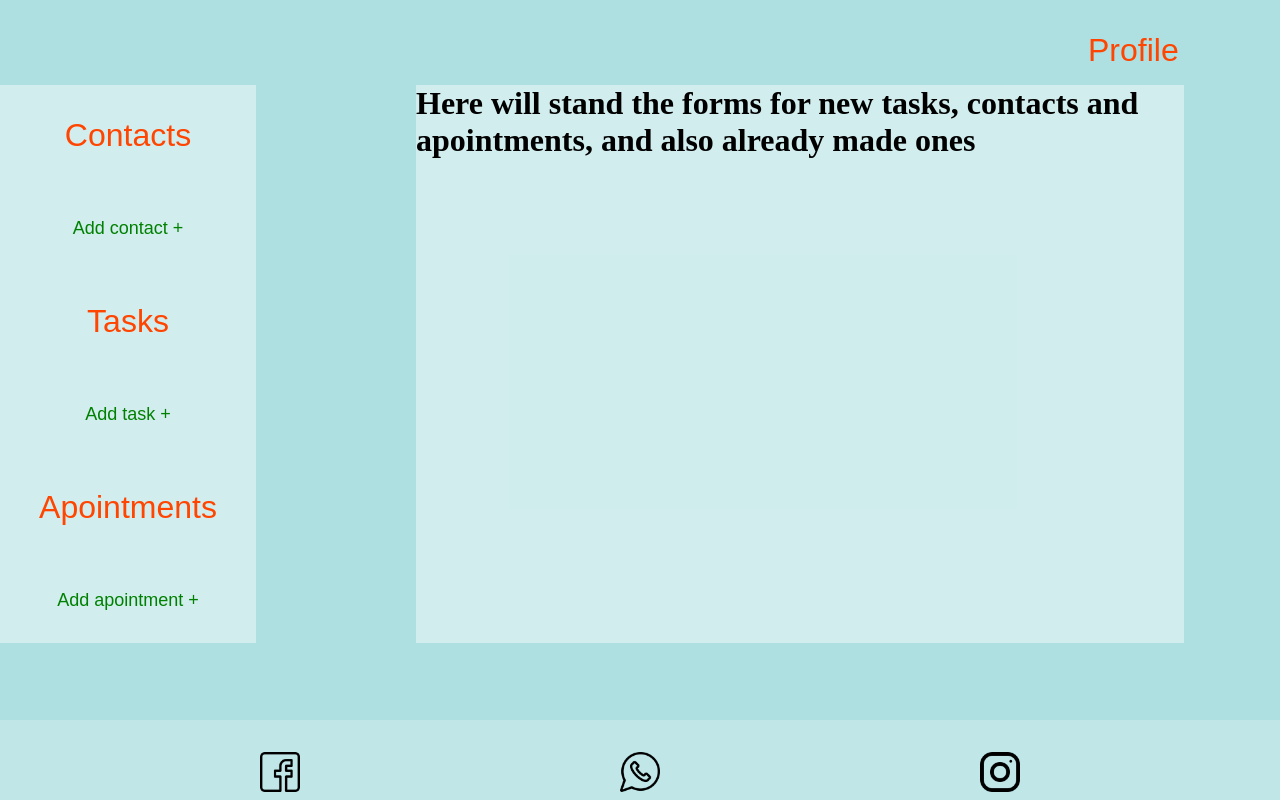
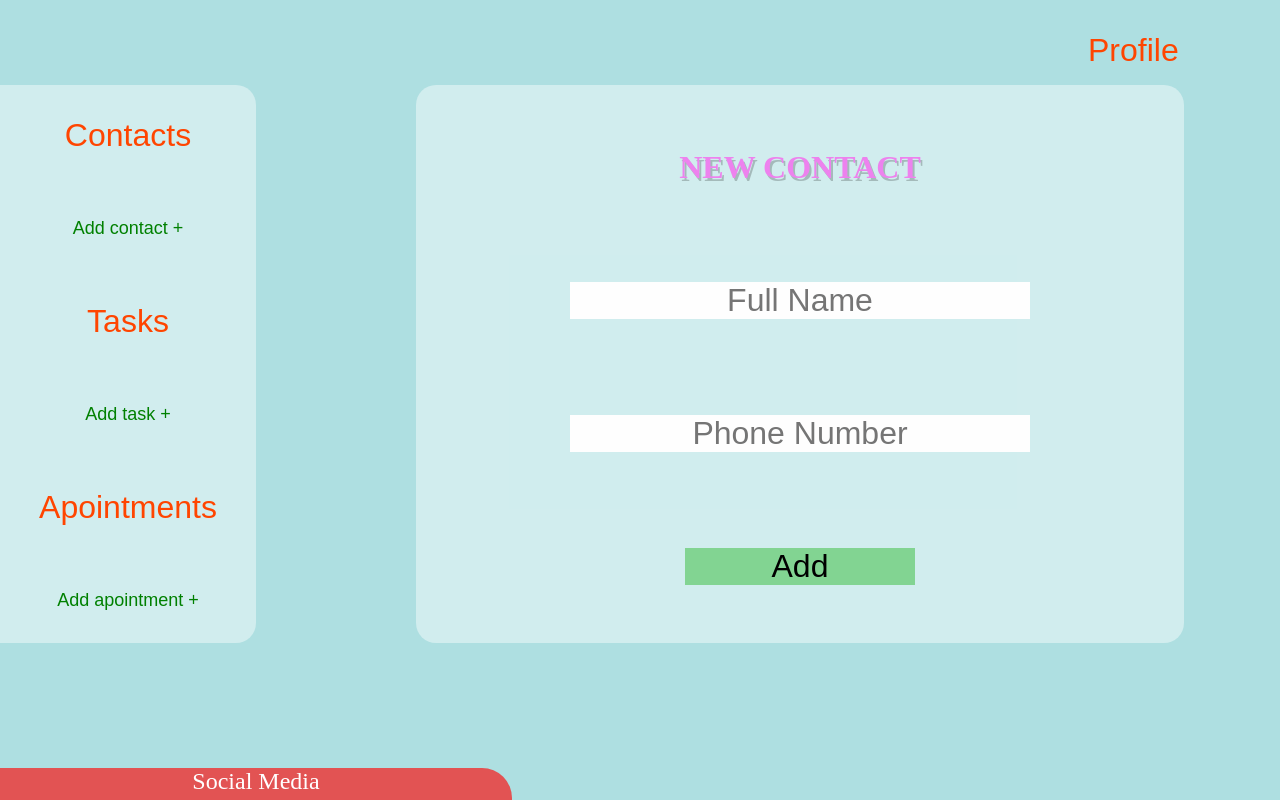
Before and after one commit to robadrian/Project-Agenda, a plain HTML site: page home.html in a window 1280 px wide. Both pictures are taken after a click on the button "Add contact +". Drawn offline with Linux system fonts and the light colour scheme.

Commit message:
Added some new styles, Add Contact Modal

```diff
--- /dev/null
+++ b/addTaskModal.js
@@ -0,0 +1,18 @@
+'use strict';
+
+let conatctModal = `
+    <div id='contactDiv'>
+        <h1 id='title'> NEW CONTACT </h1>
+        <input placeholder='Full Name' id='contactInputs'>
+        <input placeholder='Phone Number' id='contactInputs' type='number'>
+        <button id='addBtn'> Add </button>
+    </div>
+`
+
+function addContact () {
+    const container = document.getElementById('work-area');
+    const text = document.getElementById('desc');
+    container.insertAdjacentHTML("afterbegin" , conatctModal);
+    container.removeChild(text);
+    document.getElementById('addContact').disabled = true;
+}
--- /dev/null
+++ b/contactModalStyle.css
@@ -0,0 +1,57 @@
+#contactDiv {
+    display: flex;
+    flex-direction: column;
+    animation-name: contactInput;
+    animation-duration: 3s;
+    box-sizing: border-box;
+}
+
+@keyframes contactInput {
+    0% {
+        opacity: 0;
+    }
+    100% {
+        opacity: 1;
+    }
+}
+
+#title {
+    margin-left: auto;
+    margin-right: auto;
+    margin-top: 2em;
+    color: violet;
+    text-shadow: 2px 3px 0px #00000037;
+}
+
+#addBtn {
+    margin-top: 3em;
+    width: 30%;
+    margin-left: auto;
+    margin-right: auto;
+    font-size: xx-large;
+    border: none;
+    background-color: rgba(30, 180, 30, 0.441);
+}
+
+#contactInputs {
+    font-size: xx-large;
+    margin-top: 3em;
+    width: 60%;
+    text-align: center;
+    margin-left: auto;
+    margin-right: auto;
+    border-style: none;
+    outline: none;
+
+}
+
+input::-webkit-outer-spin-button,
+input::-webkit-inner-spin-button {
+  -webkit-appearance: none;
+  margin: 0;
+}
+
+/* Firefox */
+input[type=number] {
+  -moz-appearance: textfield;
+}
--- a/home.html
+++ b/home.html
@@ -5,7 +5,9 @@
     <meta http-equiv="X-UA-Compatible" content="IE=edge">
     <meta name="viewport" content="width=device-width, initial-scale=1.0">
     <link rel="icon" href="./pencil-308509_1280.png">
+    <link rel="stylesheet" href="./contactModalStyle.css">
     <link rel="stylesheet" href="./homeStyle.css">
+    <script src="./addTaskModal.js"></script>
     <title>Agenda / Home</title>
 </head>
 <body>
@@ -14,29 +16,30 @@
         <nav id="navigation">
             <div class="add-view">
                 <button class="view-btn">Contacts</button>
-                <button class="add-btn">Add contact +</button>
+                <button class="add-btn"  id="addContact" onclick="addContact()">Add contact +</button>
             </div>
             <div class="add-view">
                 <button class="view-btn">Tasks</button>
-                <button class="add-btn">Add task +</button>
+                <button class="add-btn" onclick="taskModal()">Add task +</button>
             </div>
             <div class="add-view">
                 <button class="view-btn">Apointments</button>
                 <button class="add-btn">Add apointment +</button>
             </div>
         </nav>
-        <div class="work-area">
-            <h1>Here will stand the forms for new tasks, contacts and apointments,
+        <div id="work-area">
+            <h1 id="desc">Here will stand the forms for new tasks, contacts and apointments,
                 and also already made ones
             </h1>
         </div>
     </main>
 
+
+
     <footer>
         <img src="./facebook.png" alt="" width="40px" height="40px">
         <img src="./whatsapp.png" alt="" width="40px" height="40px">
         <img src="./instagram.png" alt="" width="40px" height="40px">
-
     </footer>
 </body>
 </html>
--- a/homeStyle.css
+++ b/homeStyle.css
@@ -17,13 +17,16 @@ main {
     justify-content: space-between;
 }
 
-.work-area {
+#work-area {
+    border-radius: 20px;
     margin-top: 0;
     margin-right: 6em;
     background-color: rgba(255, 255, 255, 0.423);
     width: 60%;
 }
 #navigation {
+    border-top-right-radius: 20px;
+    border-bottom-right-radius: 20px;
     margin-top: 0;
     display: flex;
     flex-direction: column;
@@ -56,6 +59,8 @@ main {
 .view-btn:hover {
     cursor: pointer;
     color: brown;
+    background-color: white;
+    border-radius: 10px;
 }
 
 .add-btn:hover {
@@ -75,10 +80,17 @@ footer {
     position: fixed;
     display: flex;
     justify-content: center;
+    margin-left: auto;
+    margin-right: auto;
     bottom: 0;
-    width: 100%;
-    height:5em;
-    background-color: rgba(255, 255, 255, 0.223);
+    width: 40%;
+    animation-name: footer-ani2;
+    animation-duration: 1s;
+    animation-delay: 0.3s;
+    animation-fill-mode: forwards;
+    border-top-right-radius: 30px;
+    height:2em;
+    background-color: rgba(255, 7, 7, 0.649);
 }
 
 footer img {
@@ -86,3 +98,31 @@ footer img {
     margin-right: 10em;
     margin-top: 2em;
 }
+
+footer::after {
+    font-size: x-large;
+    color: white;
+    content: 'Social Media';
+    position: absolute;
+}
+
+footer:hover {
+    animation-name: footer-ani;
+    animation-duration: 1s;
+    animation-fill-mode: forwards;
+}
+
+@keyframes footer-ani {
+    100% {
+        height: 5em;
+        width: 100%;
+    }
+}
+
+
+@keyframes footer-ani2 {
+    100% {
+        height: 2em;
+        width: 40%;
+    }
+}
--- a/style.css
+++ b/style.css
@@ -12,10 +12,12 @@ body {
     position: absolute;
     color: brown;
     border-radius: 10px;
-    background-color: rgba(255, 255, 138, 0.632);
     padding: 0.2em;
     font-size: 60px;
-    text-shadow: 2px 2px 2px #F2FF08;
+    animation-name: msg;
+    animation-delay: 1s;
+    animation-duration: 2s;
+    animation-fill-mode: forwards;
     margin: 0.5em;
 }
 
@@ -45,6 +47,8 @@ body {
     color: white;
     background-color: black;
     border-radius: 10px;
+    -webkit-box-shadow: 25px 12px 40px 0px #000000;
+    box-shadow: 25px 12px 40px 0px #000000;
     padding: 0.2em;
 
 }
@@ -54,11 +58,26 @@ body {
     color: white;
     background-color: orangered;
     border-radius: 10px;
+    -webkit-box-shadow: 25px 12px 40px 0px #000000;
+    box-shadow: 25px 12px 40px 0px #000000;
 }
 #greeting-msg {
     width: 50%;
     position: absolute;
     font-size: xx-large;
     margin: 5em;
-    text-shadow: 1px 1px 1px #F2FF08;
+    animation-name: msg;
+    animation-delay: 1s;
+    animation-duration: 2s;
+    animation-fill-mode: forwards;
+    text-shadow: 1px 1px 1px #bb13137b;
 }
+
+@keyframes msg {
+    0% {
+        text-shadow: 1px 1px 1px #bb13137b;
+    }
+    100% {
+        text-shadow: 5px 5px 5px #bb13137b;
+    }
+}
```
Also changed, not shown: login.html (+10 -6 lines), signup.html (+1 -0 lines).
